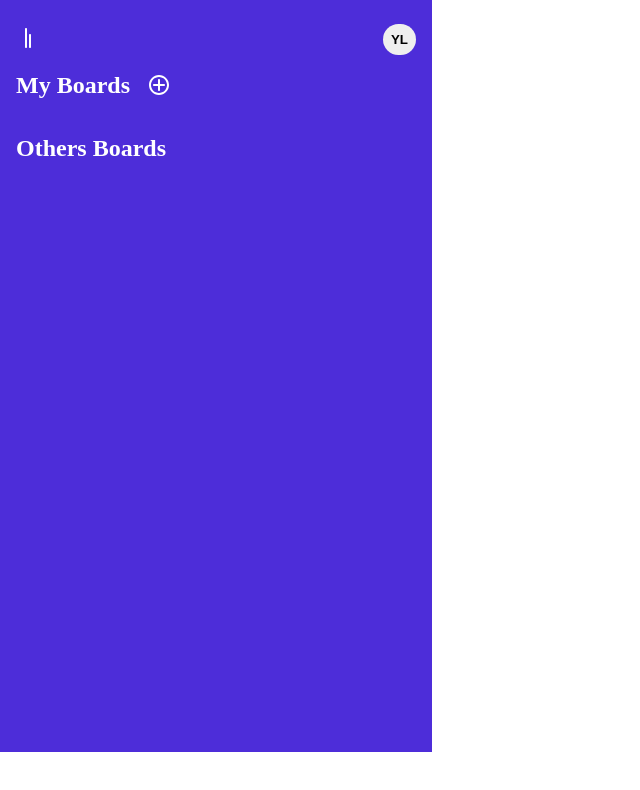
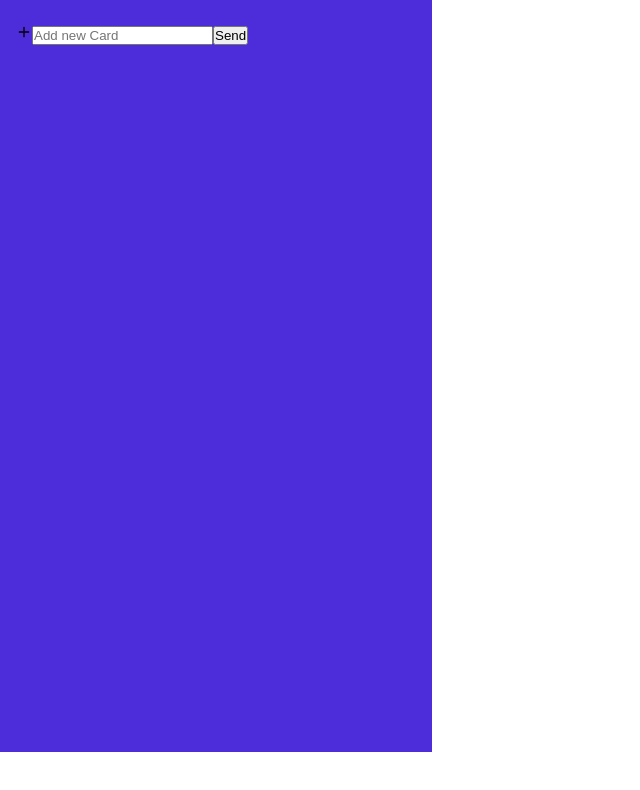
Before and after one commit to AbelJohn2020/Innova-Funding-Challenge, a React (Create React App) app: page / in a window 1280 px wide. Shown: the top 790 px of the page, without its empty margins (0-640 px from the left). Built offline with nearby package versions, Linux system fonts and the light colour scheme; the HTML template or start-up script is replaced by a standard one.

Commit message:
Add input to list

```diff
--- a/src/App.js
+++ b/src/App.js
@@ -1,6 +1,7 @@
 import React from 'react';
-import Home from './Home';
+// import Home from './Home';
 import './app.css';
+import TodoForm from './components/to-do-list/TodoForm';
 // import ToDoLists from './components/ToDoLists';
 
 function App() {
@@ -19,7 +20,8 @@
 
   return (
     <div className="App">
-      <Home />
+      <TodoForm />
+      {/* <Home /> */}
       {/* <ToDoLists /> */}
       {/* { currentSection } */}
     </div>
--- a/src/Home.js
+++ b/src/Home.js
@@ -21,7 +21,7 @@
         setBoardsList(boardList);
     }
 
-    const deleteBoard = (id) => {
+    const selectBoard = (id) => {
         const filteredList = boardsList.filter(board => id !== board.id);
         setBoardsList(filteredList);
     }
@@ -42,7 +42,12 @@
                     </div>
                     <div className="boards">
                         {
-                            boardsList.length !== 0 && <BoardList boardsList={boardsList} setBoardsList={setBoardsList} closeBoard={deleteBoard}/>
+                            boardsList.length !== 0 && <BoardList
+                                                            boardsList={boardsList}
+                                                            setBoardsList={setBoardsList}
+                                                            closeBoard={selectBoard}
+                                                            onClick={console.log(selectBoard)}
+                                                        />
                         }
                     </div>
                 </div>
--- a/src/components/BoardItem.js
+++ b/src/components/BoardItem.js
@@ -1,11 +1,14 @@
-import React from 'react';
+import React, { useState } from 'react';
 import '../styles/boardItem.css';
 import userTwo from '../images/user-two.jpg';
 import userFour from '../images/user-four.jpg';
 import userseven from '../images/user-seven.jpg';
 import { VscChromeClose } from "react-icons/vsc";
+// import ToDoLists from './ToDoLists';
 
 const BoardItem = ({itemId, closeBoard}) => {
+    // const [goToPage, setGoToPage] = useState(false);
+
     return (
         <div className="board">
             {/* <input
--- a/src/components/ToDoLists.js
+++ b/src/components/ToDoLists.js
@@ -3,7 +3,7 @@
 import { CgMathPlus } from "react-icons/cg";
 import Header from './Header';
 import '../styles/todolists.css';
-import '../styles/addboardtolist.css';
+import '../styles/boardItem.css';
 import userOne from '../images/user-one.jpg';
 import userTwo from '../images/user-two.jpg';
 import userThree from '../images/user-three.jpg';
--- /dev/null
+++ b/src/components/to-do-list/TodoForm.js
@@ -0,0 +1,30 @@
+import React, { useState } from 'react';
+import { CgMathPlus } from "react-icons/cg";
+
+const TodoForm = () => {
+    const [input, setInput] = useState('')
+    const [enable, setEnable] = useState(false)
+
+    const handleChange = e => {
+        setInput(e.target.value)
+    }
+
+    const handleSubmit = e => {
+        e.preventDefault();
+    }
+    return (
+            <form className="todo-form" onSubmit={handleSubmit}>
+                <CgMathPlus/>
+                <input
+                    type="text"
+                    placeholder="Add new Card"
+                    className="todo-input"
+                    value={input}
+                    onChange={handleChange}
+                />
+                <button className="todo-button">Send</button>
+            </form>
+    )
+}
+
+export default TodoForm
```
